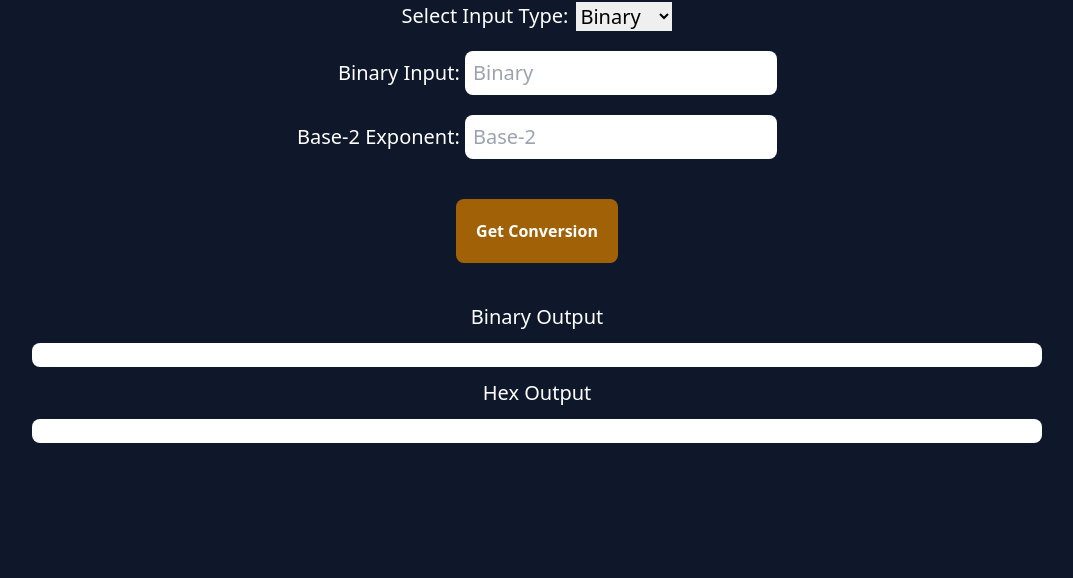
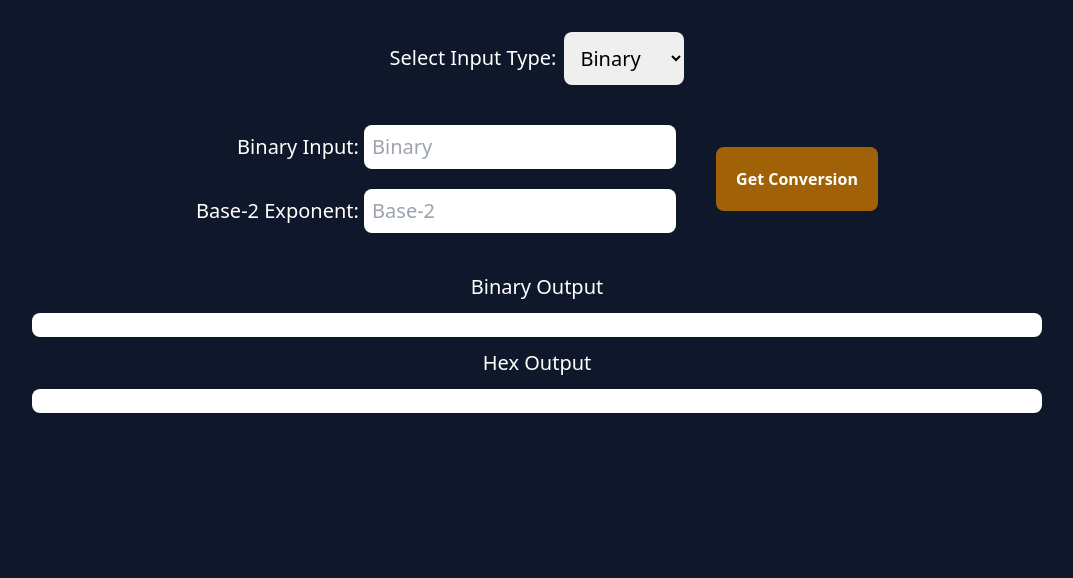
Before and after one commit to MrRyushi/CSARCH2-Simulation-Project, a website built with Vite: page converter/index.html in a window 1280 px wide. Shown: the part 222-800 px from the top of the page, without its empty margins (103-1176 px from the left). Built offline with nearby package versions, Linux system fonts and the light colour scheme.

Commit message:
frontend changes

```diff
--- a/converter/index.html
+++ b/converter/index.html
@@ -18,20 +18,20 @@
         </div>
 
 
-
-        <div class="flex flex-col items-center justify-center gap-10">
-          <div class="text-end text-xl">
         <!-- Input Type-->
         <div class="flex flex-wrap items-center justify-center gap-2 ">
-              <label for="formSelector" class="text-white">Select Input Type: </label>
-              <select id="formSelector">
-                <option value="binary" selected>Binary</option>
-                <option value="decimal">Decimal</option>
+            <label for="formSelector" class="text-white text-xl">Select Input Type: </label>
+            <select id="formSelector" class="p-3 rounded-lg text-xl">
+                <option value="binary" class="text-xl" selected>Binary</option>
+                <option value="decimal" class="text-xl">Decimal</option>
             </select>
         </div>
+        <div class="flex items-center justify-center gap-10">
+
+            <div class="text-end text-xl">
                 <!--Input-->
                 <div id="binaryForm" class="space-y-5">
-              <div class=""></div>
+                    <div>
                         <label for="binary" class="text-white">Binary Input:</label>
                         <input
                             required
@@ -42,6 +42,8 @@
                             placeholder="Binary"
                             class="rounded-lg p-2 col-span-2"
                         />
+                    </div>
+
                     <!--Input-->
                     <div class="">
                         <label for="base-2" class="text-white">Base-2 Exponent:</label>
@@ -82,18 +84,15 @@
                 </div>
             </div>
 
-
+            <!---Button-->
             <div class="flex items-center justify-center gap-2 space-y-2">
 
-              <!---Button-->
-              <div class="flex flex-wrap items-center gap-2">
                 <button
                     id="submit"
                     class="text-white bg-yellow-700 p-5 px-5 rounded-lg font-bold"
                 >
                     Get Conversion
                 </button>
-              </div>
             </div>
         </div>
 
```
Lines whose indentation alone changed are shown as unchanged.
